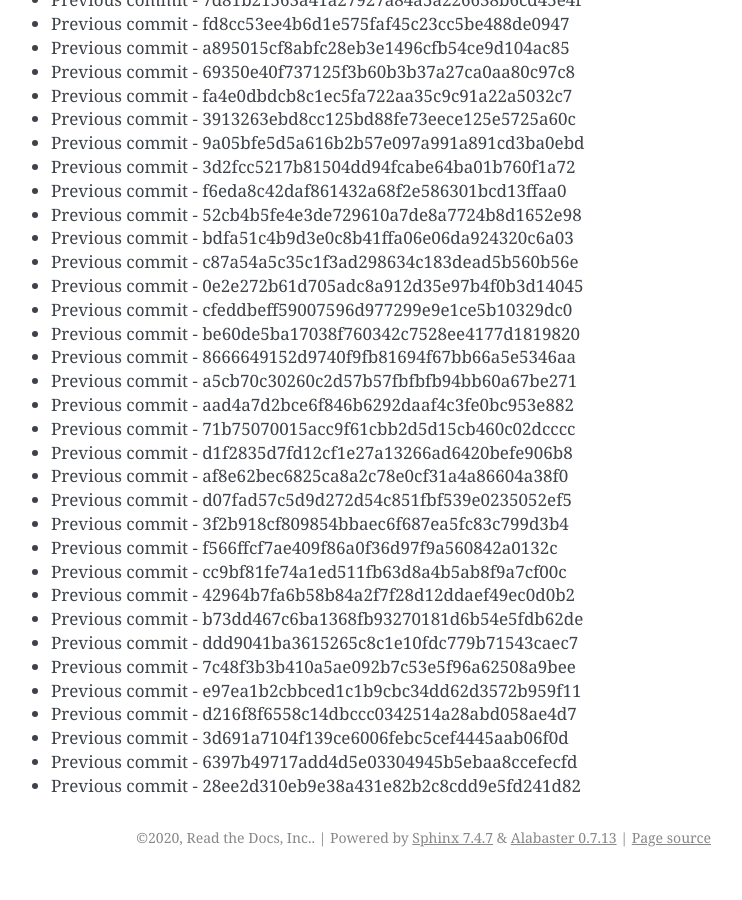
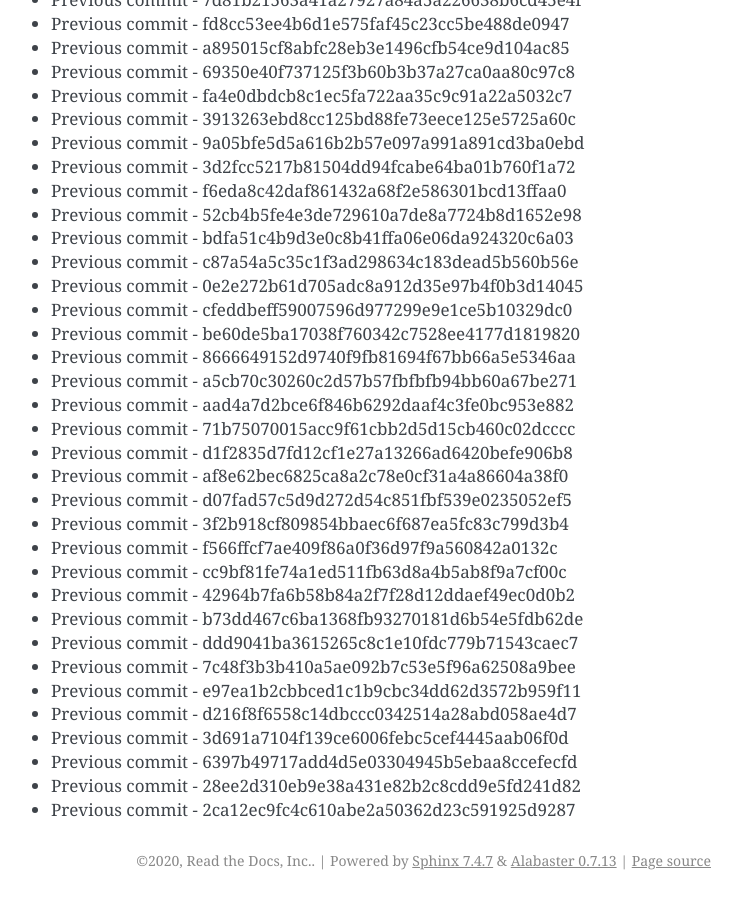
Before and after one commit to readthedocs/rtd-git-stresstest, a Sphinx documentation site: the page built from docs/updates.rst, in a window 1280 px wide and 900 px high, scrolled down 18360 px. Shown: the whole window, without its empty margins (399-1141 px from the left). Built offline with Sphinx 7.4.7, drawn with Linux system fonts in a browser that asks for light colours; before the commit the page ends 19237 px from its top, so only the background shows below that.

Commit message:
Generating commit from previous: 2ca12ec9fc4c610abe2a50362d23c591925d9287

```diff
--- a/docs/updates.rst
+++ b/docs/updates.rst
@@ -803,3 +803,4 @@ It can be tested for any performance characteristics.
 * Previous commit - 3d691a7104f139ce6006febc5cef4445aab06f0d
 * Previous commit - 6397b49717add4d5e03304945b5ebaa8ccefecfd
 * Previous commit - 28ee2d310eb9e38a431e82b2c8cdd9e5fd241d82
+* Previous commit - 2ca12ec9fc4c610abe2a50362d23c591925d9287
```
